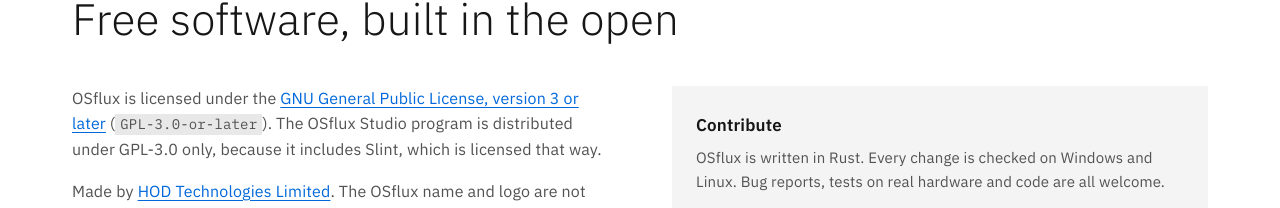
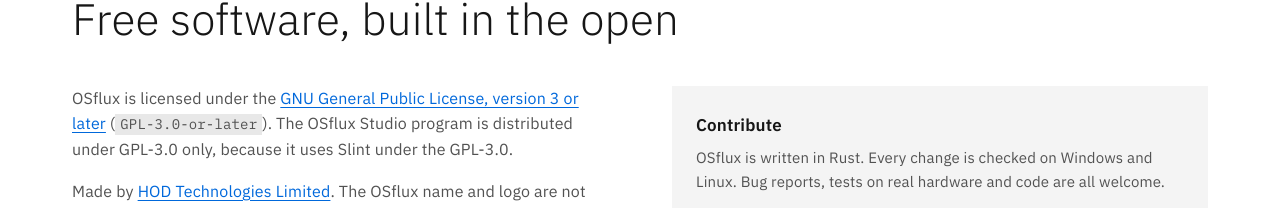
Before and after one commit to laughing-loop/osflux-web, a plain HTML site: page site/index.html in a window 1280 px wide. Shown: the part 3891-4099 px from the top of the page. Drawn offline with Linux system fonts and the light colour scheme.

Commit message:
Reword the Studio licence line and add an MIT licence
Studio is GPL-3.0 only because it uses Slint under the GPL-3.0 (Slint
is offered under several licences). The website's own code is now MIT;
the README keeps the logo with HOD Technologies Limited and the fonts
under the OFL.

Co-Authored-By: Claude Opus 5.5 <noreply@anthropic.com>

```diff
--- a/site/index.html
+++ b/site/index.html
@@ -198,7 +198,7 @@
         <h2 id="contribute-title">Free software, built in the open</h2>
         <div class="two-col">
           <div class="licence">
-            <p>OSflux is licensed under the <a href="https://www.gnu.org/licenses/gpl-3.0.html">GNU General Public License, version 3 or later</a> (<code>GPL-3.0-or-later</code>). The OSflux Studio program is distributed under GPL-3.0 only, because it includes Slint, which is licensed that way.</p>
+            <p>OSflux is licensed under the <a href="https://www.gnu.org/licenses/gpl-3.0.html">GNU General Public License, version 3 or later</a> (<code>GPL-3.0-or-later</code>). The OSflux Studio program is distributed under GPL-3.0 only, because it uses Slint under the GPL-3.0.</p>
             <p>Made by <a href="https://hodtechnologies.com">HOD Technologies Limited</a>. The OSflux name and logo are not covered by the licence.</p>
           </div>
           <div class="contribute">
```
Also changed, not shown: 2 other files.
